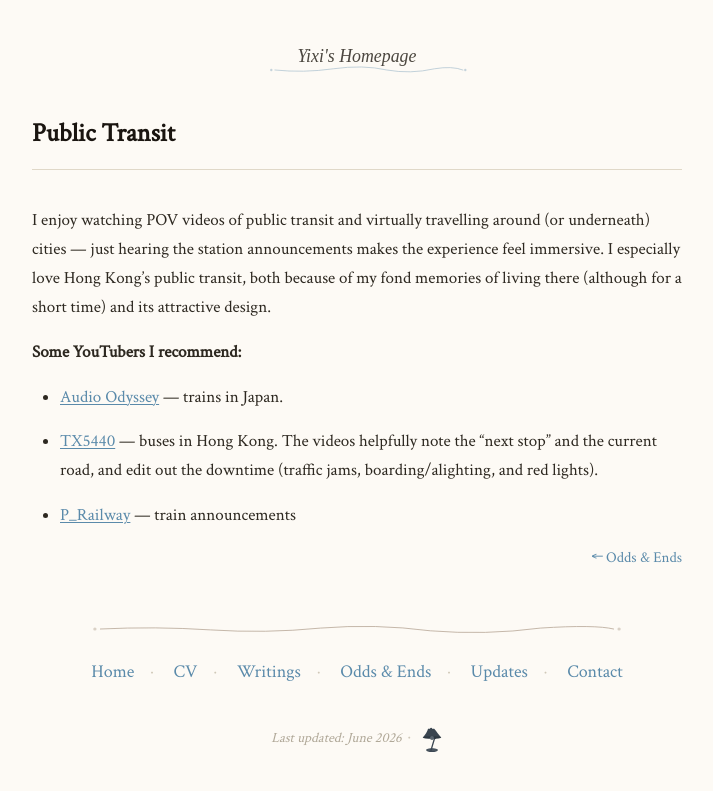
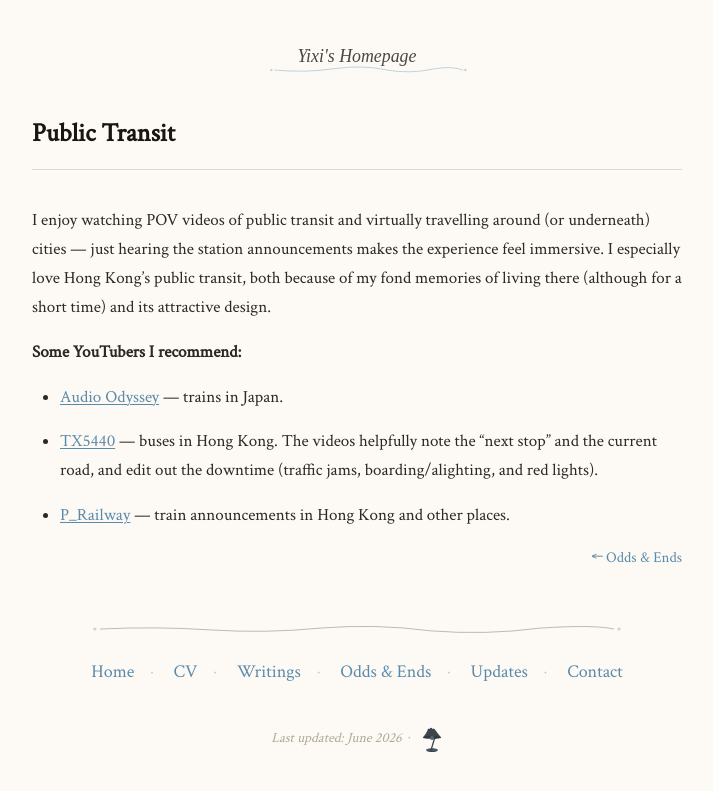
Before and after one commit to yixiouy/yixiouy.github.io, a Jekyll site: the page odds-and-ends/public-transit.html, which Jekyll copies as it is, in a window 1280 px wide. Shown: the top 791 px of the page, without its empty margins (283-996 px from the left). Built offline with Jekyll 4.4.1, drawn with Linux system fonts in a browser that asks for light colours.

Commit message:
Update site content

```diff
--- a/odds-and-ends/public-transit.html
+++ b/odds-and-ends/public-transit.html
@@ -40,7 +40,7 @@
 <p><a href="https://www.youtube.com/@TX5440">TX5440</a> — buses in Hong Kong. The videos helpfully note the &ldquo;next stop&rdquo; and the current road, and edit out the downtime (traffic jams, boarding/alighting, and red lights).</p>
 </li>
 <li>
-<p><a href="https://www.youtube.com/@P_Railway">P_Railway</a> — train announcements</p>
+<p><a href="https://www.youtube.com/@P_Railway">P_Railway</a> — train announcements in Hong Kong and other places.</p>
 </li>
 </ul>
 <!-- Photos: put images in assets/images/ and reference with an absolute path, e.g.
```
